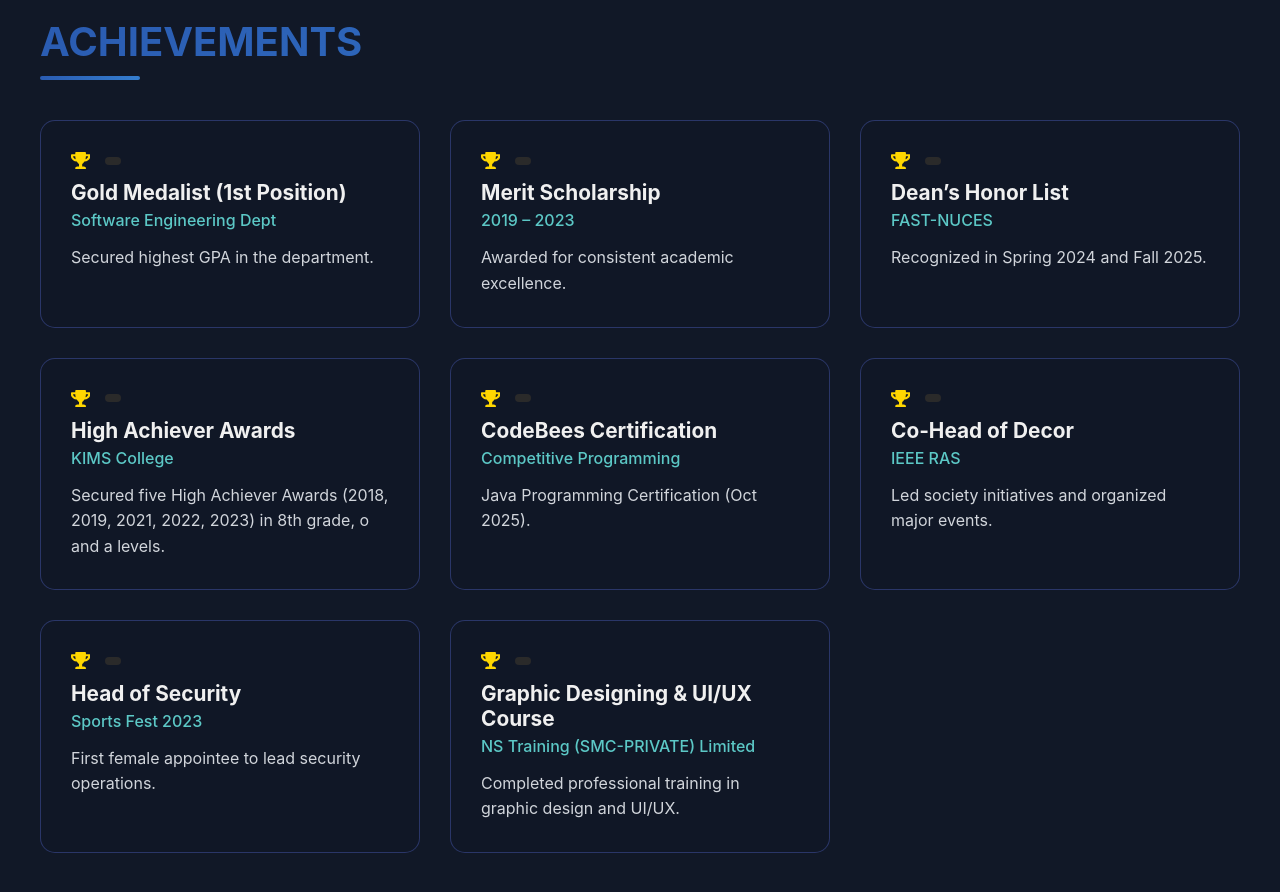
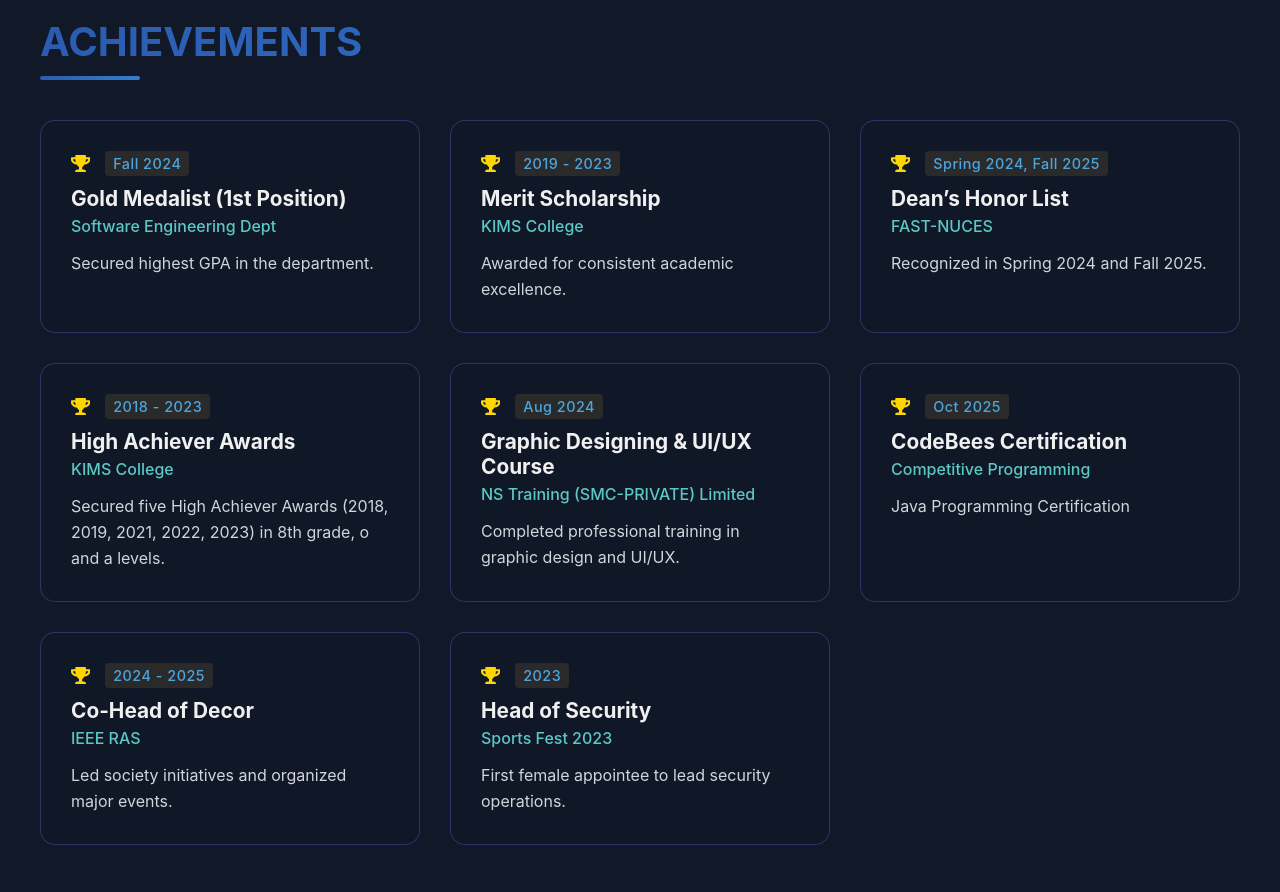
Before and after one commit to aykaimran/portfolio, a React (Create React App) app: page / in a window 1280 px wide. Shown: the part 3780-4672 px from the top of the page. Built offline with nearby package versions, Linux system fonts and the light colour scheme.

Commit message:
[Improved Achievements]

```diff
--- a/src/components/AchievementsSection.jsx
+++ b/src/components/AchievementsSection.jsx
@@ -4,53 +4,62 @@
 const achievementsData = [
     {
         id: 1,
+        date: "Fall 2024",
         title: "Gold Medalist (1st Position)",
         context: "Software Engineering Dept",
         desc: "Secured highest GPA in the department."
     },
     {
         id: 2,
+         date: "2019 - 2023",
         title: "Merit Scholarship",
-        context: "2019 – 2023",
+        context: "KIMS College",
         desc: "Awarded for consistent academic excellence."
     },
     {
         id: 3,
+        date: "Spring 2024, Fall 2025",
         title: "Dean’s Honor List",
         context: "FAST-NUCES",
         desc: "Recognized in Spring 2024 and Fall 2025."
     },
     {
         id: 4,
+         date: "2018 - 2023",
         title: "High Achiever Awards",
         context: "KIMS College",
         desc: "Secured five High Achiever Awards (2018, 2019, 2021, 2022, 2023) in 8th grade, o and a levels."
     },
+     {
+        id: 8,
+        date: "Aug 2024",
+        title: "Graphic Designing & UI/UX Course",
+        context: "NS Training (SMC-PRIVATE) Limited",
+        desc: "Completed professional training in graphic design and UI/UX."
+
+    },
     {
         id: 5,
+         date: "Oct 2025",
         title: "CodeBees Certification",
         context: "Competitive Programming",
-        desc: "Java Programming Certification (Oct 2025)."
+        desc: "Java Programming Certification"
     },
     {
         id: 6,
+         date: "2024 - 2025",
         title: "Co-Head of Decor",
         context: "IEEE RAS",
         desc: "Led society initiatives and organized major events."
     },
     {
         id: 7,
+        date: "2023",
         title: "Head of Security",
         context: "Sports Fest 2023",
         desc: "First female appointee to lead security operations."
     },
-    {
-        id: 8,
-        title: "Graphic Designing & UI/UX Course",
-        context: "NS Training (SMC-PRIVATE) Limited",
-        desc: "Completed professional training in graphic design and UI/UX."
 
-    }
 ];
 
 function AchievementsSection() {
```
